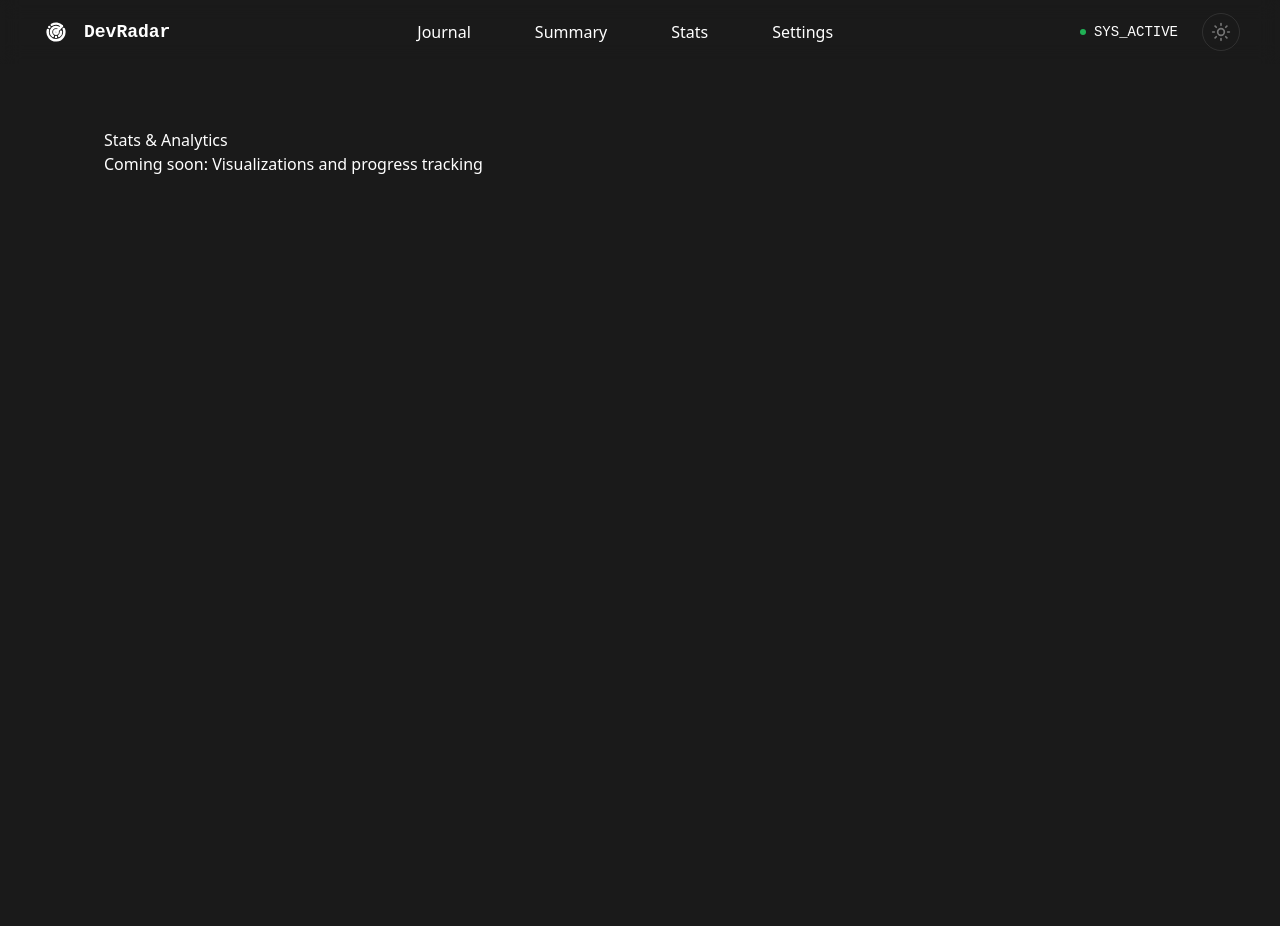
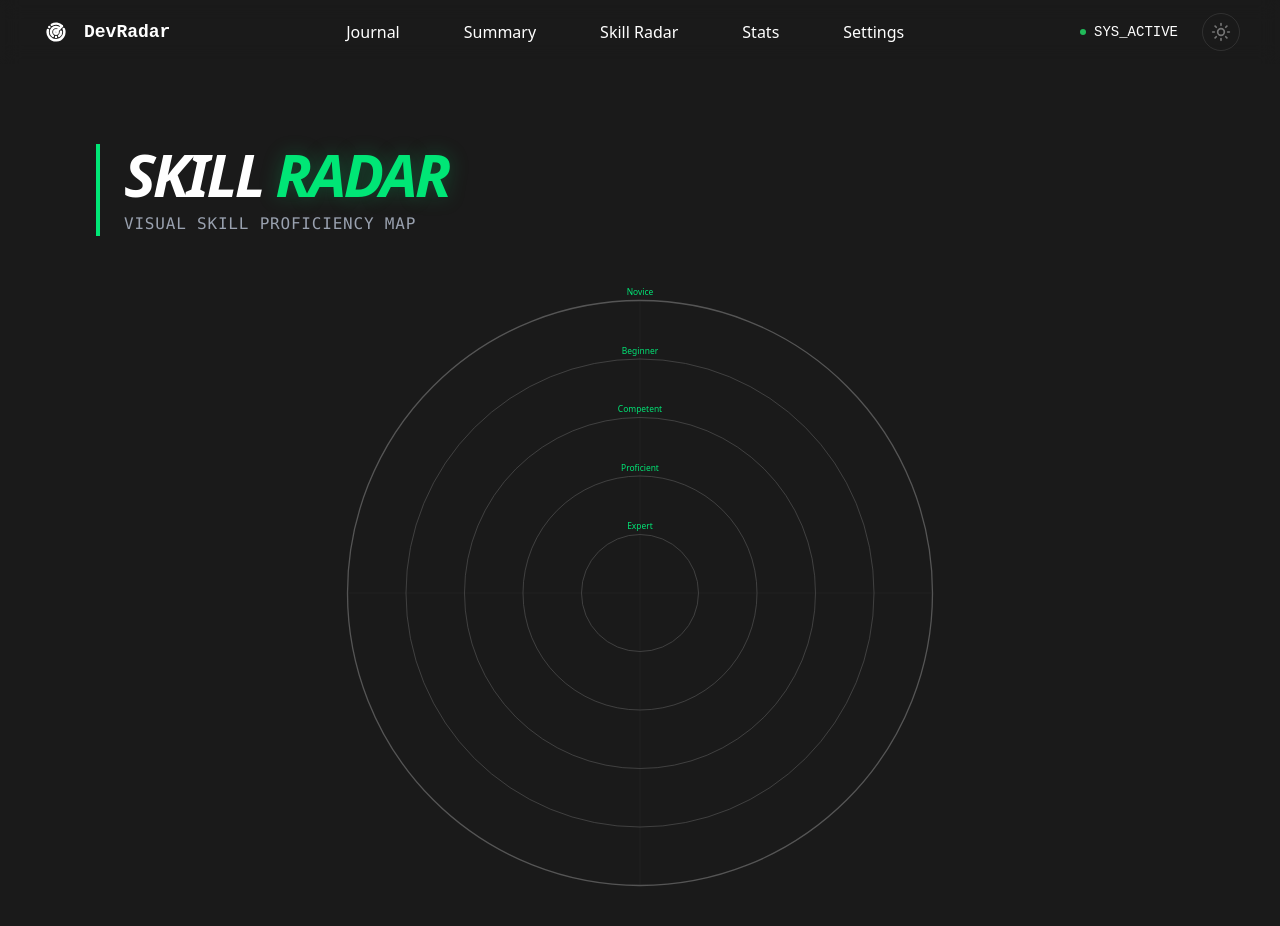
Before and after one commit to devradar/devradar, a React (Vite) app in the folder web/: page /radar in a window 1280 px wide. Shown: the top 926 px of the page. Before the commit the page ends 800 px from the top, so only its background shows below. Built offline with nearby package versions, Linux system fonts and the light colour scheme.

Commit message:
radar base

```diff
--- a/web/package.json
+++ b/web/package.json
@@ -16,6 +16,7 @@
     "react-dom": "^19.2.0",
     "react-router": "^7.11.0",
     "react-router-dom": "^7.11.0",
+    "recharts": "^3.6.0",
     "zustand": "^5.0.9"
   },
   "devDependencies": {
--- a/web/src/App.tsx
+++ b/web/src/App.tsx
@@ -4,6 +4,7 @@ import { useThemeStore } from './stores/useThemeStore'
 import { Layout } from './components/Layout'
 import { JournalPage } from './features/journal/JournalPage'
 import { SkillsPage } from './features/skills/SkillsPage'
+import { SkillRadarPage } from './features/radar/SkillRadarPage'
 import { StatsPage } from './features/stats/StatsPage'
 import { SettingsPage } from './features/settings/SettingsPage'
 
@@ -20,9 +21,10 @@ const App = () => {
       <Layout>
         <Routes>
           <Route path="/" element={<Navigate to="/journal" replace />} />
-          <Route path="/radar" element={<StatsPage />} />
+          <Route path="/radar" element={<SkillRadarPage />} />
           <Route path="/journal" element={<JournalPage />} />
           <Route path="/summary" element={<SkillsPage />} />
+          <Route path="/stats" element={<StatsPage />} />
           <Route path="/settings" element={<SettingsPage />} />
         </Routes>
       </Layout>
--- a/web/src/components/Layout.tsx
+++ b/web/src/components/Layout.tsx
@@ -25,6 +25,7 @@ export const Layout: React.FC<LayoutProps> = ({ children }) => {
           <div className={styles.navLinks}>
             <NavLink to="/journal">Journal</NavLink>
             <NavLink to="/summary">Summary</NavLink>
+            <NavLink to="/radar">Skill Radar</NavLink>
             <NavLink to="/stats">Stats</NavLink>
             <NavLink to="/settings">Settings</NavLink>
           </div>
--- /dev/null
+++ b/web/src/features/radar/SkillRadarPage.module.scss
@@ -0,0 +1,55 @@
+@use 'tailwindcss';
+
+.container {
+  @apply min-h-screen py-12 px-6;
+  max-width: 1400px;
+  margin: 0 auto;
+}
+
+.header {
+  border-left: 4px solid var(--color-accent-green);
+  padding-left: 1.5rem;
+  margin-bottom: 2rem;
+}
+
+.titleWrapper {
+  display: flex;
+  flex-direction: column;
+}
+
+.title {
+  @apply text-5xl md:text-6xl font-black uppercase italic tracking-tighter;
+  color: #ffffff;
+  margin: 0;
+}
+
+:global(.light) .title {
+  color: #1a1a1a;
+}
+
+.titleAccent {
+  color: var(--color-accent-green);
+  text-shadow: 0 0 20px var(--color-accent-green-glow);
+}
+
+.subtitle {
+  @apply text-base text-gray-400 mt-2 font-mono uppercase tracking-wider;
+}
+
+:global(.light) .subtitle {
+  @apply text-gray-600;
+}
+
+.radarWrapper {
+  display: flex;
+  justify-content: center;
+  align-items: center;
+  width: 100%;
+  height: calc(100vh - 150px);
+  min-height: 600px;
+}
+
+.radar {
+  max-width: 100%;
+  max-height: 100%;
+}
--- /dev/null
+++ b/web/src/features/radar/SkillRadarPage.tsx
@@ -0,0 +1,90 @@
+import React from 'react'
+import { SKILL_LEVEL_DEFINITIONS } from '@/config/app-config'
+import styles from './SkillRadarPage.module.scss'
+
+export const SkillRadarPage: React.FC = () => {
+    const centerX = 500
+    const centerY = 500
+    const maxRadius = 450
+    const rings = 5
+
+    const ringRadii = Array.from({ length: rings }, (_, i) =>
+        maxRadius * ((i + 1) / rings)
+    )
+
+    const ringLabels = SKILL_LEVEL_DEFINITIONS.map(def => def.label).reverse()
+
+    return (
+        <div className={styles.container}>
+            <div className={styles.header}>
+                <div className={styles.titleWrapper}>
+                    <h1 className={styles.title}>
+                        SKILL <span className={styles.titleAccent}>RADAR</span>
+                    </h1>
+                    <p className={styles.subtitle}>Visual Skill Proficiency Map</p>
+                </div>
+            </div>
+            <div className={styles.radarWrapper}>
+                <svg
+                    width="100%"
+                    height="100%"
+                    viewBox="0 0 1000 1000"
+                    preserveAspectRatio="xMidYMid meet"
+                    className={styles.radar}
+                >
+                    {ringRadii.map((radius, index) => (
+                        <circle
+                            key={`ring-${index}`}
+                            cx={centerX}
+                            cy={centerY}
+                            r={radius}
+                            fill="none"
+                            stroke="#555"
+                            strokeWidth={index === rings - 1 ? 2 : 1}
+                        />
+                    ))}
+
+                    {ringRadii.map((radius, index) => {
+                        const angle = -90
+                        const angleRad = (angle * Math.PI) / 180
+                        const x = centerX + radius * Math.cos(angleRad)
+                        const y = centerY + radius * Math.sin(angleRad)
+
+                        return (
+                            <text
+                                key={`label-${index}`}
+                                x={x}
+                                y={y - 8}
+                                fontSize="13"
+                                fontWeight="500"
+                                fill="#00e676"
+                                textAnchor="middle"
+                            >
+                                {ringLabels[index]}
+                            </text>
+                        )
+                    })}
+
+                    <line
+                        x1={centerX}
+                        y1={centerY - maxRadius}
+                        x2={centerX}
+                        y2={centerY + maxRadius}
+                        stroke="#444"
+                        strokeWidth={0.5}
+                        opacity={0.5}
+                    />
+                    <line
+                        x1={centerX - maxRadius}
+                        y1={centerY}
+                        x2={centerX + maxRadius}
+                        y2={centerY}
+                        stroke="#444"
+                        strokeWidth={0.5}
+                        opacity={0.5}
+                    />
+                </svg>
+            </div>
+        </div>
+    )
+}
```
Also changed, not shown: 1 other file (tests, documents, lock files or other folders).
